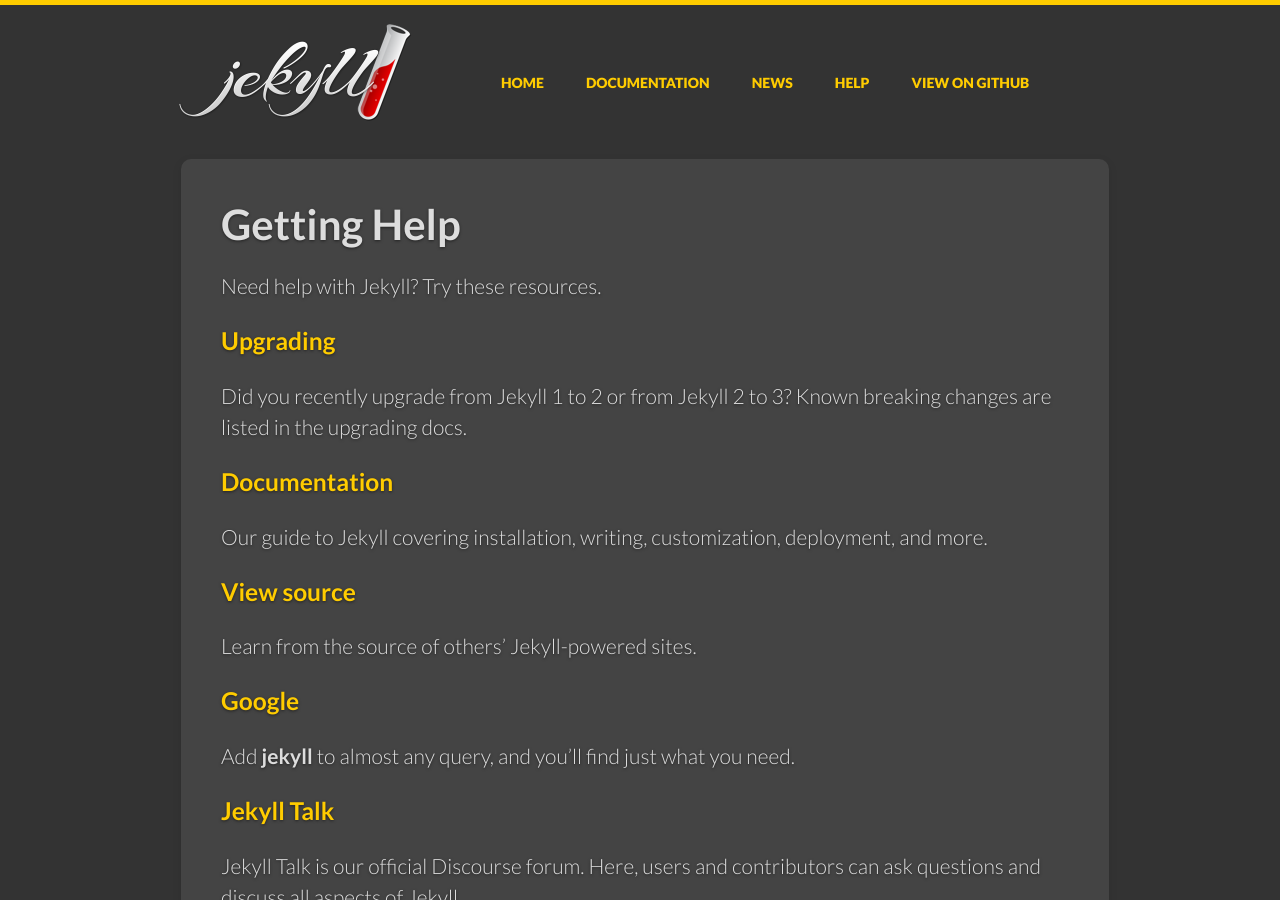
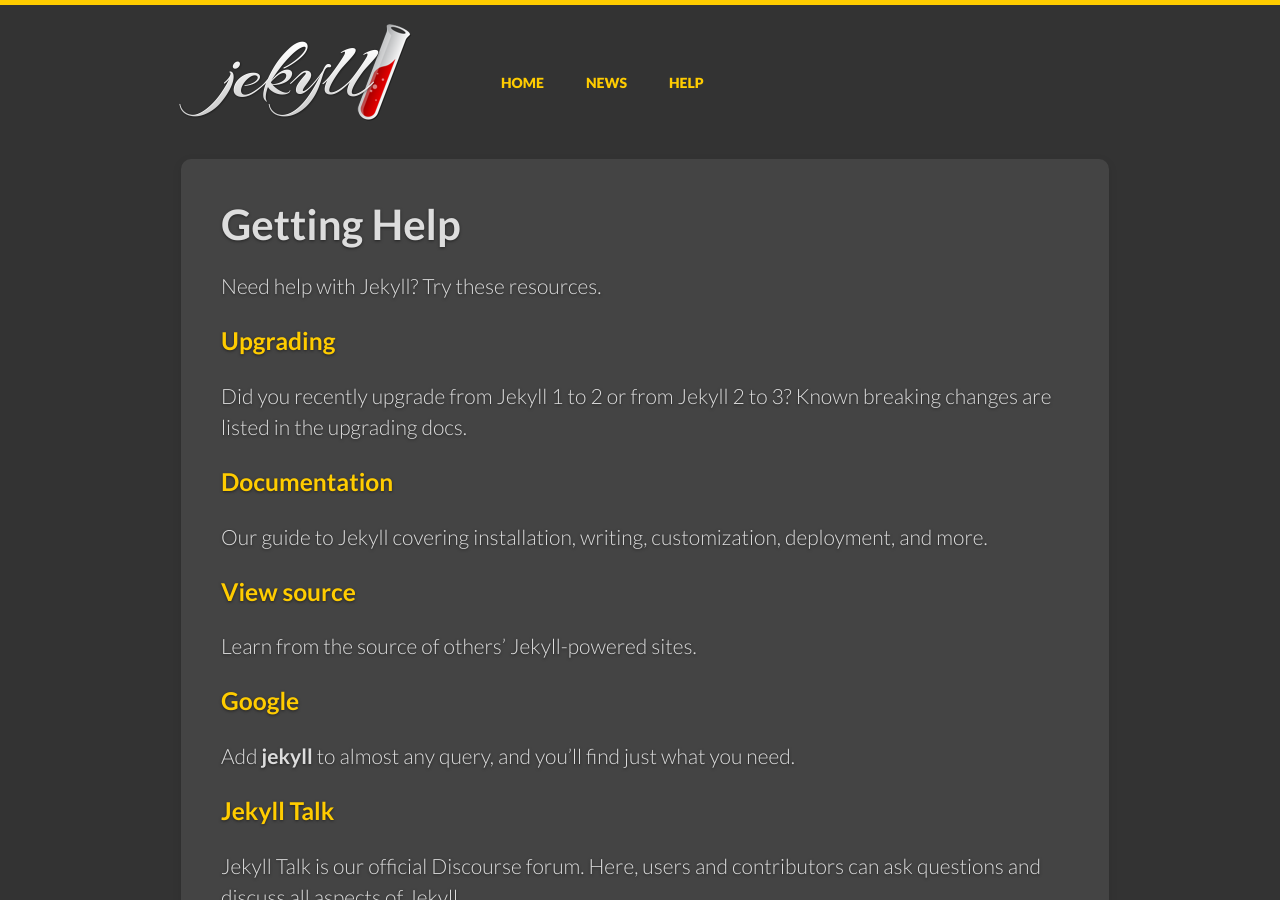
Before and after one commit to skills-ml/skills-ml, a Jekyll site: the page built from help/index.md, in a window 1280 px wide and 900 px high. Built offline with Jekyll 4.4.1, drawn with Linux system fonts in a browser that asks for light colours.

Commit message:
Update primary-nav-items.html

```diff
--- a/_includes/primary-nav-items.html
+++ b/_includes/primary-nav-items.html
@@ -2,16 +2,16 @@
   <li class="{% if page.overview %}current{% endif %}">
     <a href="/">Home</a>
   </li>
-  <li class="{% if page.url contains '/docs/' %}current{% endif %}">
+  <!--<li class="{% if page.url contains '/docs/' %}current{% endif %}">
     <a href="/docs/home/">Doc<span class="show-on-mobiles">s</span><span class="hide-on-mobiles">umentation</span></a>
-  </li>
+  </li>-->
   <li class="{% if page.author %}current{% endif %}">
     <a href="/news/">News</a>
   </li>
   <li>
     <a href="/help/">Help</a>
   </li>
-  <li>
+  <!--<li>
     <a href="{{ site.repository }}"><span class="hide-on-mobiles">View on </span>GitHub</a>
-  </li>
+  </li>-->
 </ul>
```
